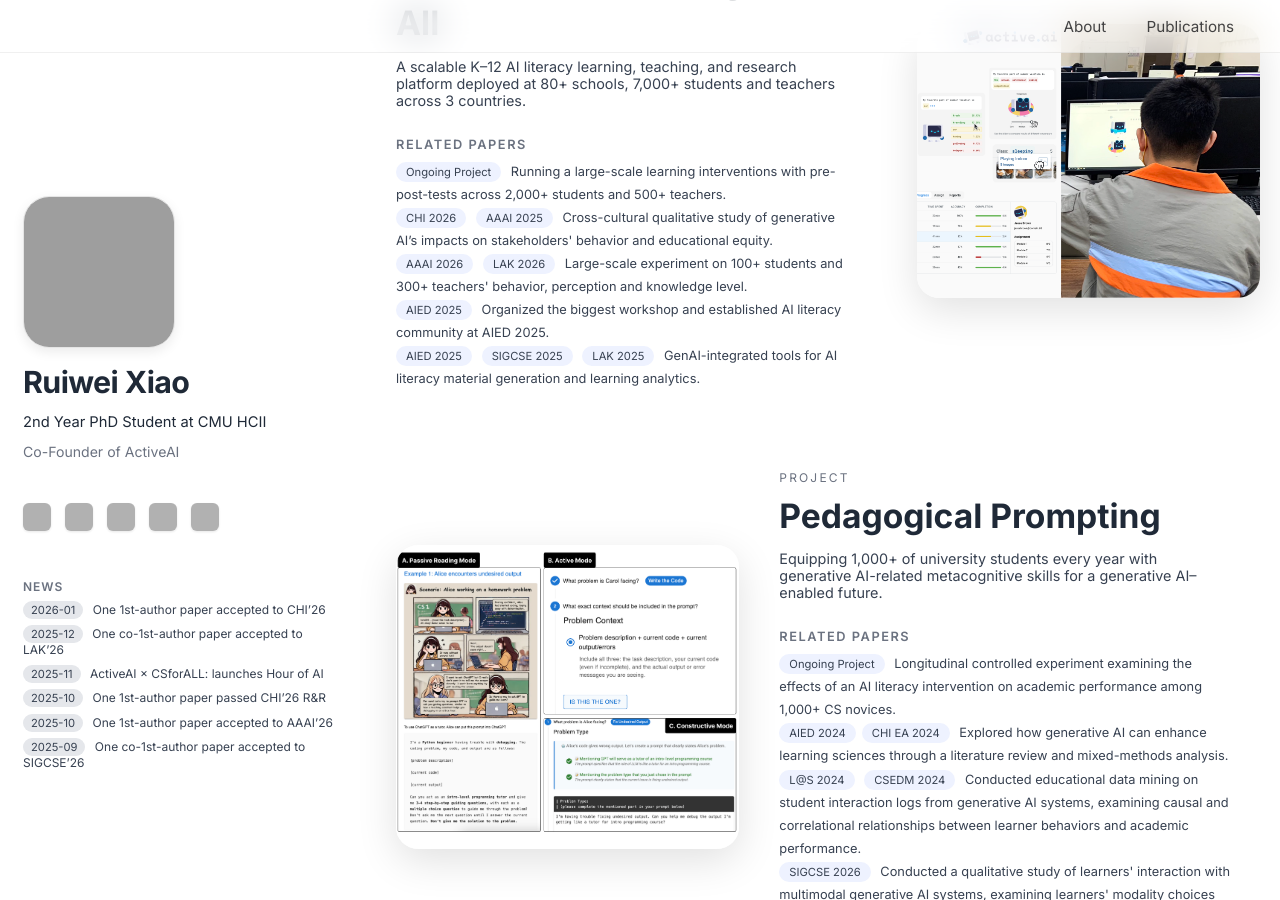
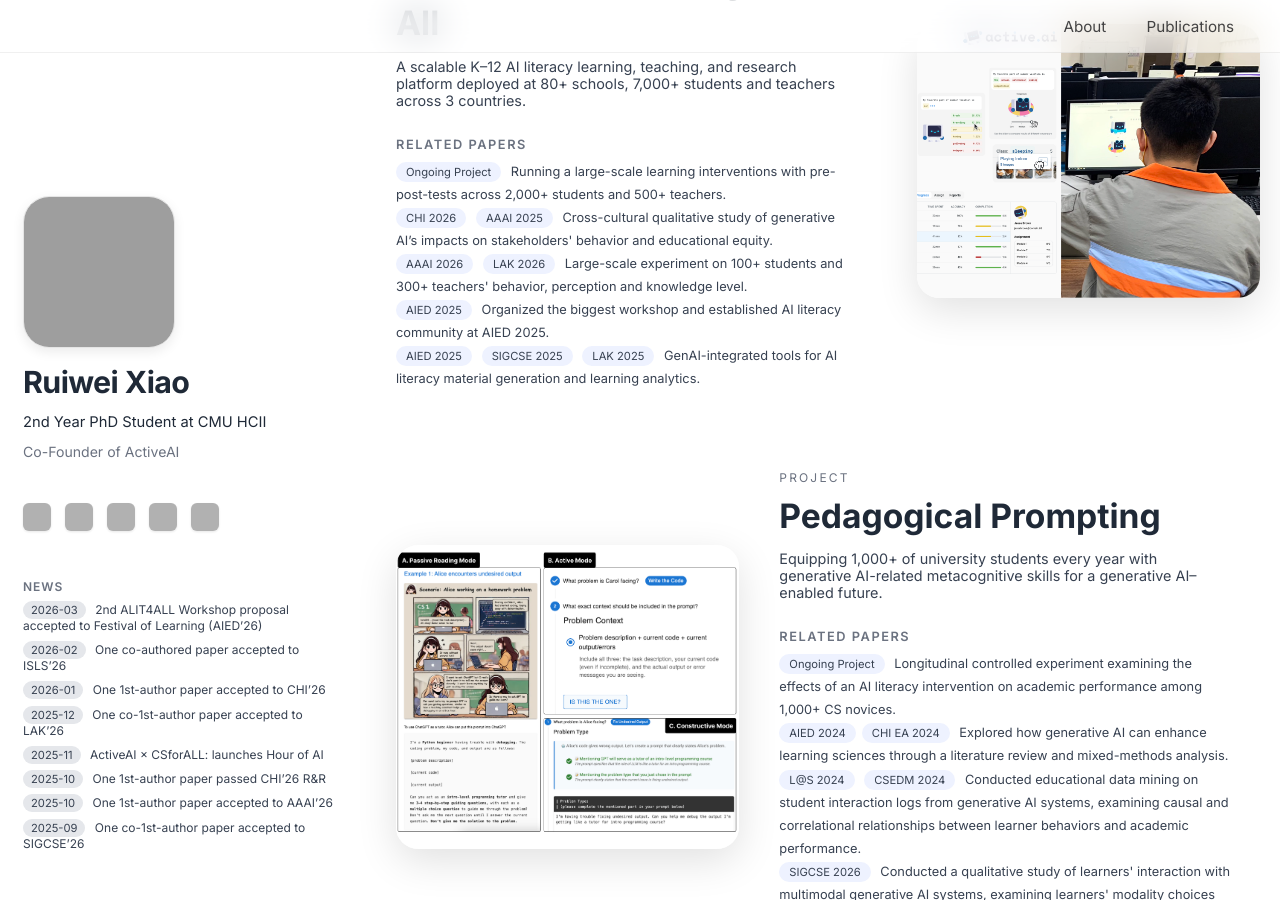
Before and after one commit to ruiwei-xiao/ruiwei-xiao.github.io, a Jekyll site: the page built from index.md, in a window 1280 px wide and 900 px high, scrolled down 341 px. Built offline with Jekyll 4.4.1, drawn with Linux system fonts in a browser that asks for light colours; grey boxes are pictures that could not be loaded.

Commit message:
Update news

```diff
--- a/_layouts/default.html
+++ b/_layouts/default.html
@@ -71,6 +71,14 @@
         <div class="sidebar-news-title">NEWS</div>
         <ul class="news-list-small">
           <li>
+            <span class="news-tag">2026-03</span>
+            2nd ALIT4ALL Workshop proposal accepted to Festival of Learning (AIED’26)
+          </li>
+          <li>
+            <span class="news-tag">2026-02</span>
+            One co-authored paper accepted to ISLS’26
+          </li>
+          <li>
             <span class="news-tag">2026-01</span>
             One 1st-author paper accepted to CHI’26
           </li>
```
